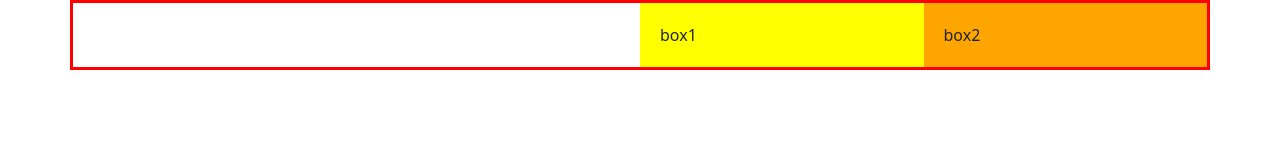
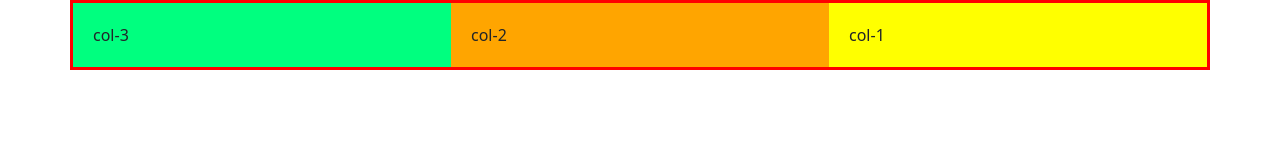
Before and after one commit to jatinsinghnp/bootstrapcourse, a plain HTML site: page index.html in a window 1280 px wide. Drawn offline with nearby package versions, Linux system fonts and the light colour scheme.

Commit message:
all about ordering class

```diff
--- a/index.html
+++ b/index.html
@@ -15,8 +15,10 @@
   <body>
     <div class="container">
        <div class="row">
-        <div class="col-3  offset-6  box-1">box1</div>
-        <div class="col-3  offset-0 box-2">box2</div>
+        <div class="col-lg-4 box-1 order-last">col-1</div>
+        <div class="col-lg-4 box-2">col-2</div>
+        <div class="col-lg-4 box-3  order-first">col-3</div>
+
        </div>
     </div>
     <script
--- a/style/style.scss
+++ b/style/style.scss
@@ -19,3 +19,9 @@
 
 
 }
+
+
+.box-3{
+   background: springgreen;
+   padding: 20px;
+}
```
Also changed, not shown: style/style.css, 1 other file.
